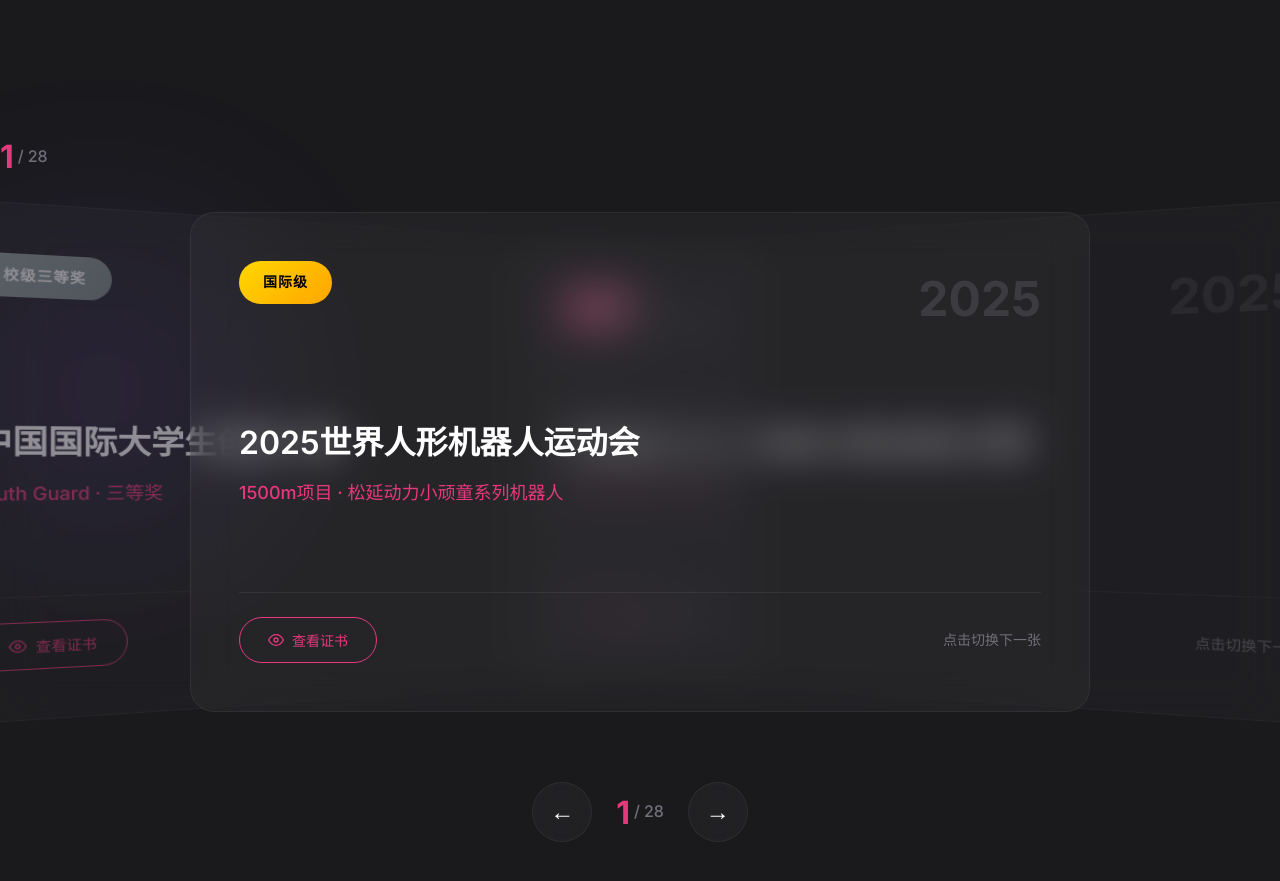
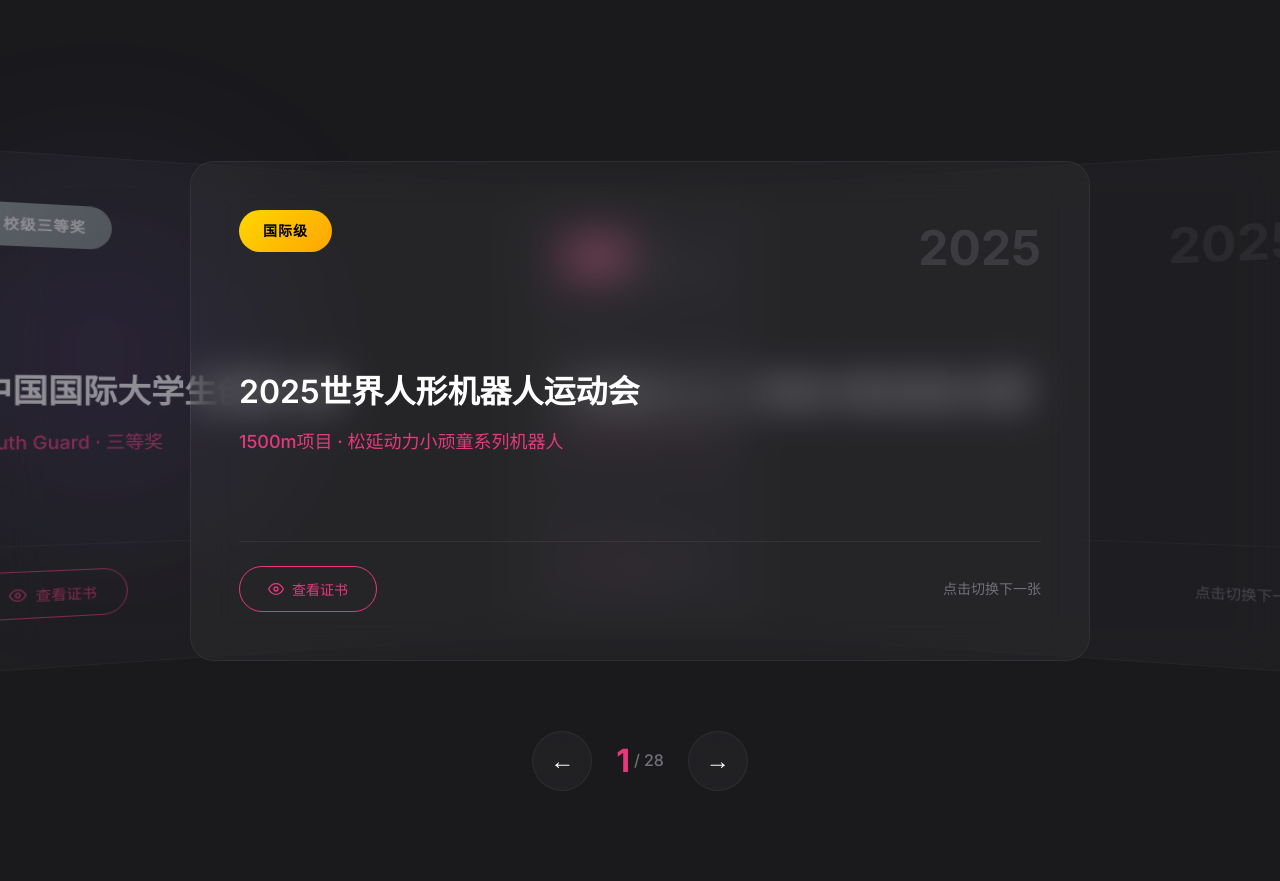
Before and after one commit to le700/le700.github.io, a plain HTML site: page index.html in a window 1280 px wide. Shown: the part 2620-3501 px from the top of the page. Drawn offline with nearby package versions, Linux system fonts and the light colour scheme; animation ran at ten frames a second.

Commit message:
修复获奖模块进度数字不更新：删除重复的progress指示器

```diff
--- a/index.html
+++ b/index.html
@@ -1741,11 +1741,6 @@
       <div class="section-eyebrow">Achievements</div>
       <h2>竞赛获奖</h2>
       <p style="margin-top: 24px; color: var(--text-secondary); font-size: 15px;">累计获得 <span style="color: var(--accent-cyan); font-weight: 600;">28</span> 项竞赛奖项，其中国际级 <span style="color: var(--accent-cyan); font-weight: 600;">1</span> 项，国家级 <span style="color: var(--accent-cyan); font-weight: 600;">5</span> 项，省级 <span style="color: var(--accent-cyan); font-weight: 600;">18</span> 项，校级 <span style="color: var(--accent-cyan); font-weight: 600;">4</span> 项</p>
-    </div>
-
-    <!-- Progress Indicator -->
-    <div class="awards-progress">
-      <span id="currentAward">1</span> / <span id="totalAwards">28</span>
     </div>
 
     <!-- Card Stack Container -->
```
